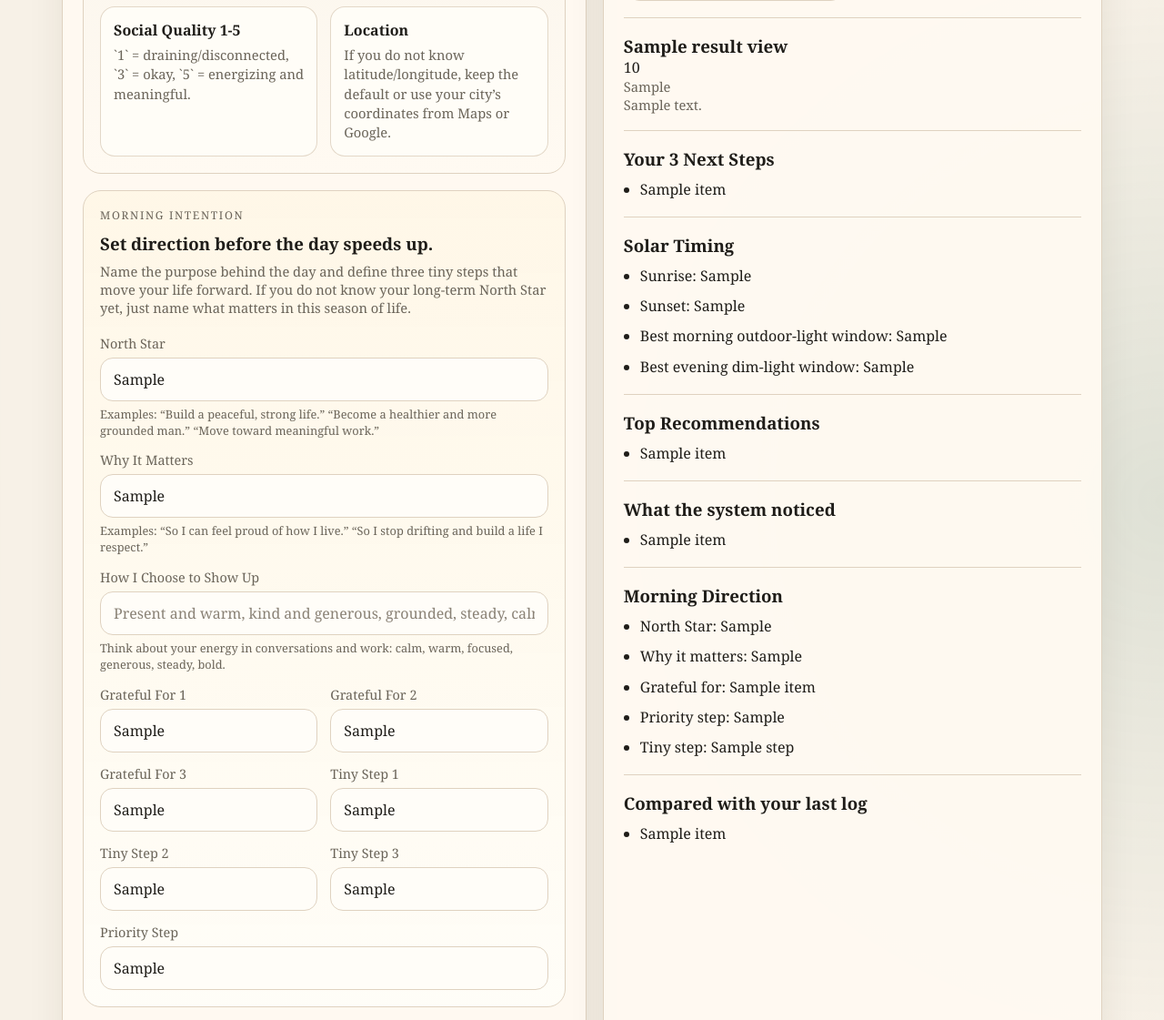
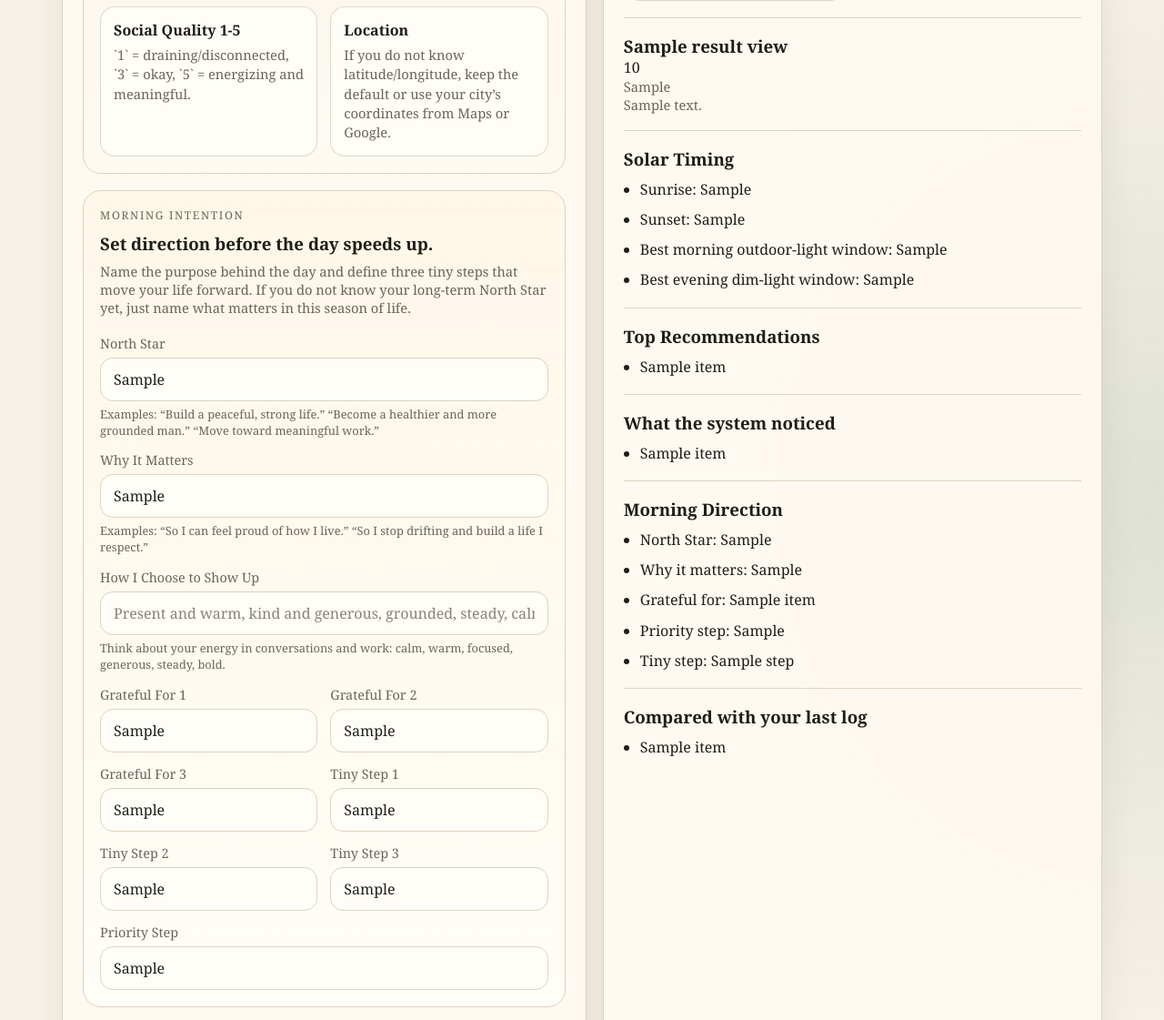
Before and after one commit to keenanmray/Physiology-and-Alignment-System, a Flask app: template templates/index.html in a window 1280 px wide; the page is wider, and only the part inside the window is pictured. Shown: the part 1323-2444 px from the top of that part at 91% size. Run offline with Flask 3, Linux system fonts and the light colour scheme; the template is opened without the code that fills it: most values are stand-ins (such as "Sample title", 1, 10 or a date in 2020).

Commit message:
Remove redundant action steps — Claude readout is the source of truth

```diff
--- a/templates/index.html
+++ b/templates/index.html
@@ -276,16 +276,7 @@
               {% endif %}
             </div>
             {% endif %}
-          {% if result.action_steps %}
-            <div class="detail-block">
-              <h3>Your 3 Next Steps</h3>
-              <ul>
-                {% for item in result.action_steps %}
-                  <li>{{ item }}</li>
-                {% endfor %}
-              </ul>
-            </div>
-          {% endif %}
+
 
           {% if result.sunrise_local or result.sunset_local %}
             <div class="detail-block">
```
